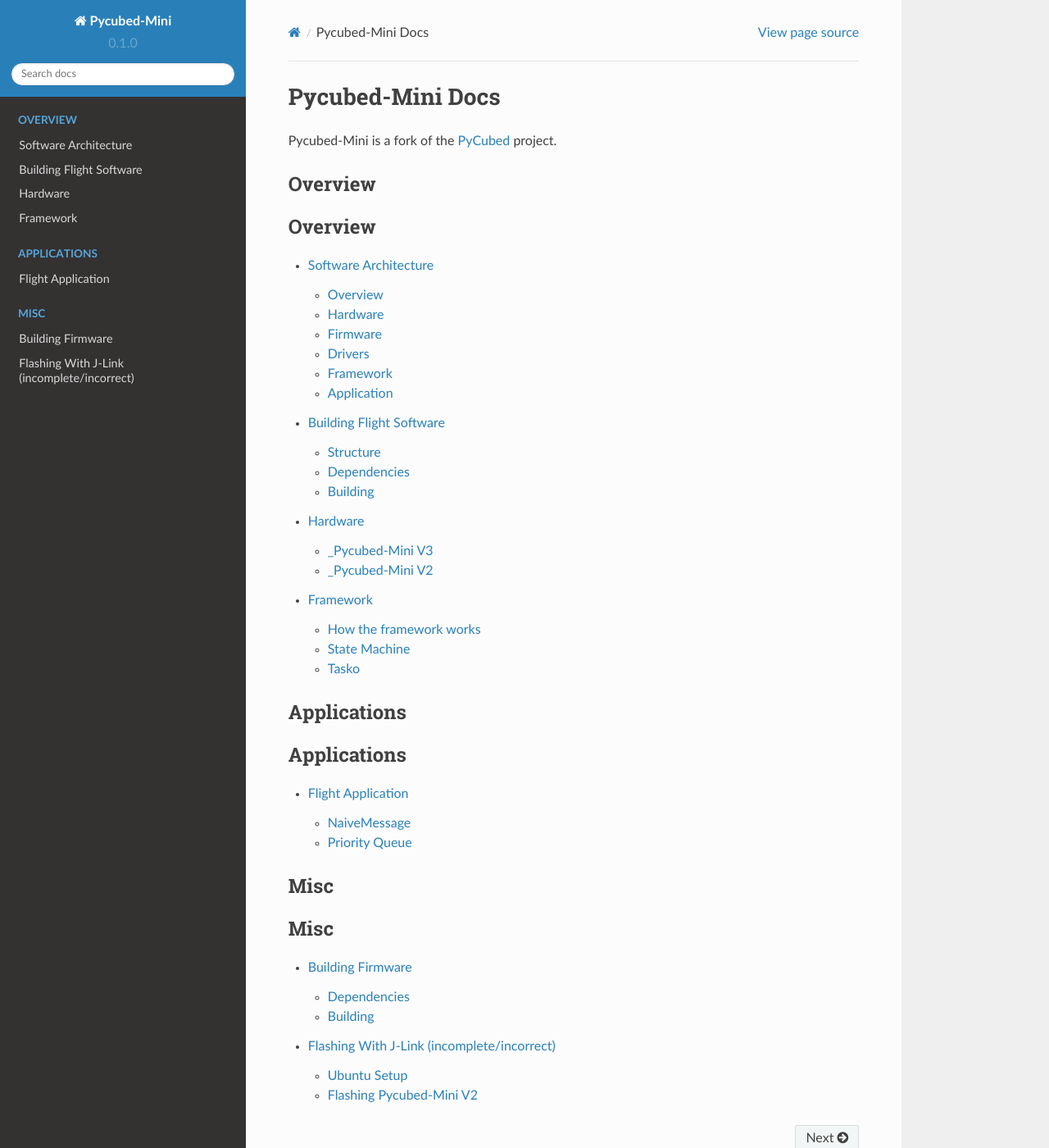
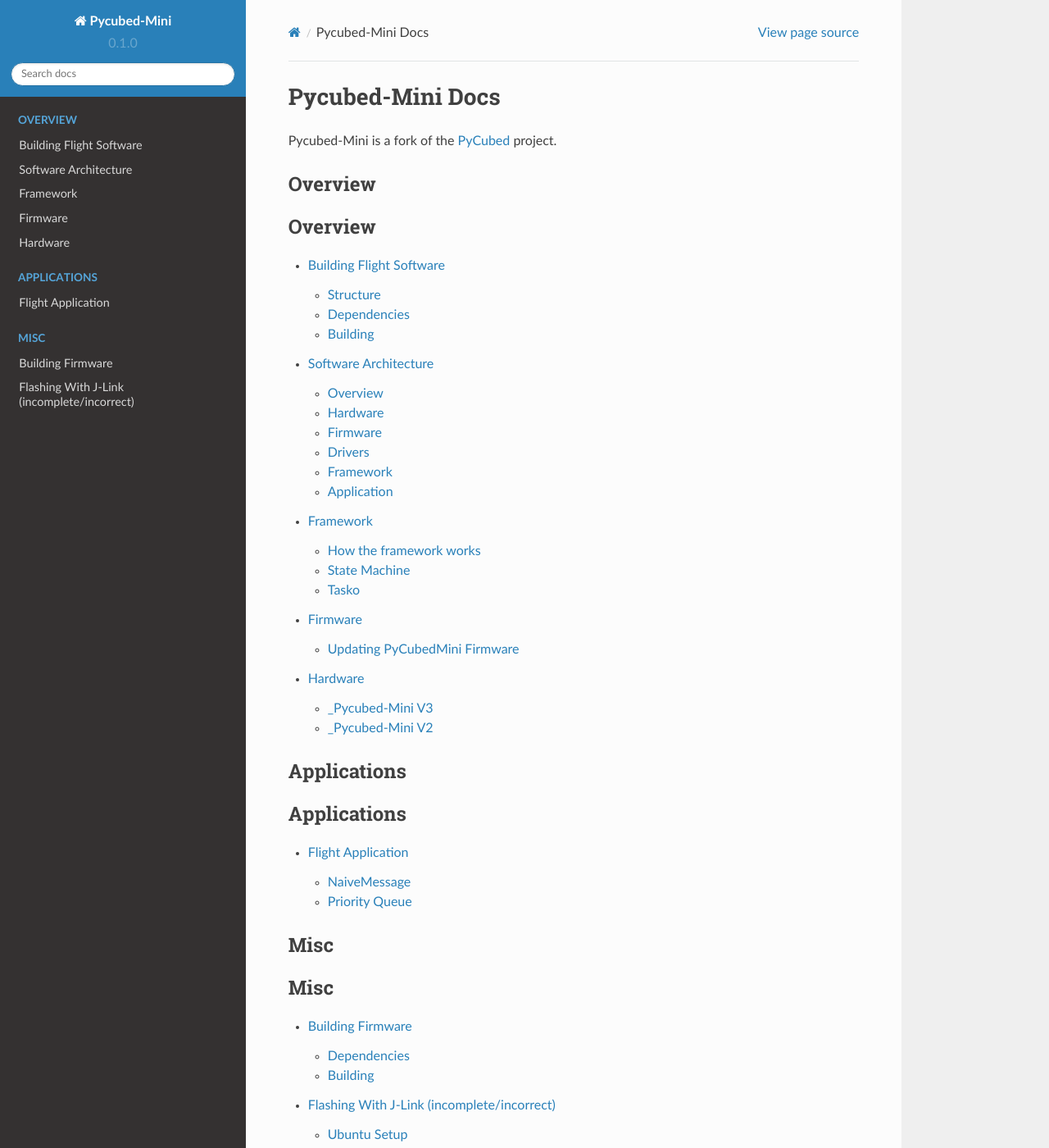
Before and after one commit to PyCubed-Mini/PocketQubeDocs, a Sphinx documentation site: the page built from docs/source/index.rst, in a window 1280 px wide and 1400 px high. Shown: the whole window at 82% size. Built offline with Sphinx 7.4.7 and the Read the Docs theme 2.0.0, drawn with Linux system fonts in a browser that asks for light colours.

Commit message:
Add firmware updates docs

```diff
--- a/docs/source/index.rst
+++ b/docs/source/index.rst
@@ -9,10 +9,11 @@
 .. toctree::
    :caption: Overview
 
+   building
    overview/software_arch
-   building
+   overview/frame
+   overview/firmware
    hardware
-   overview/frame
 
 Applications
 ------------
```
Also changed, not shown: docs/source/overview/firmware.rst (added, +20 -0 lines).
